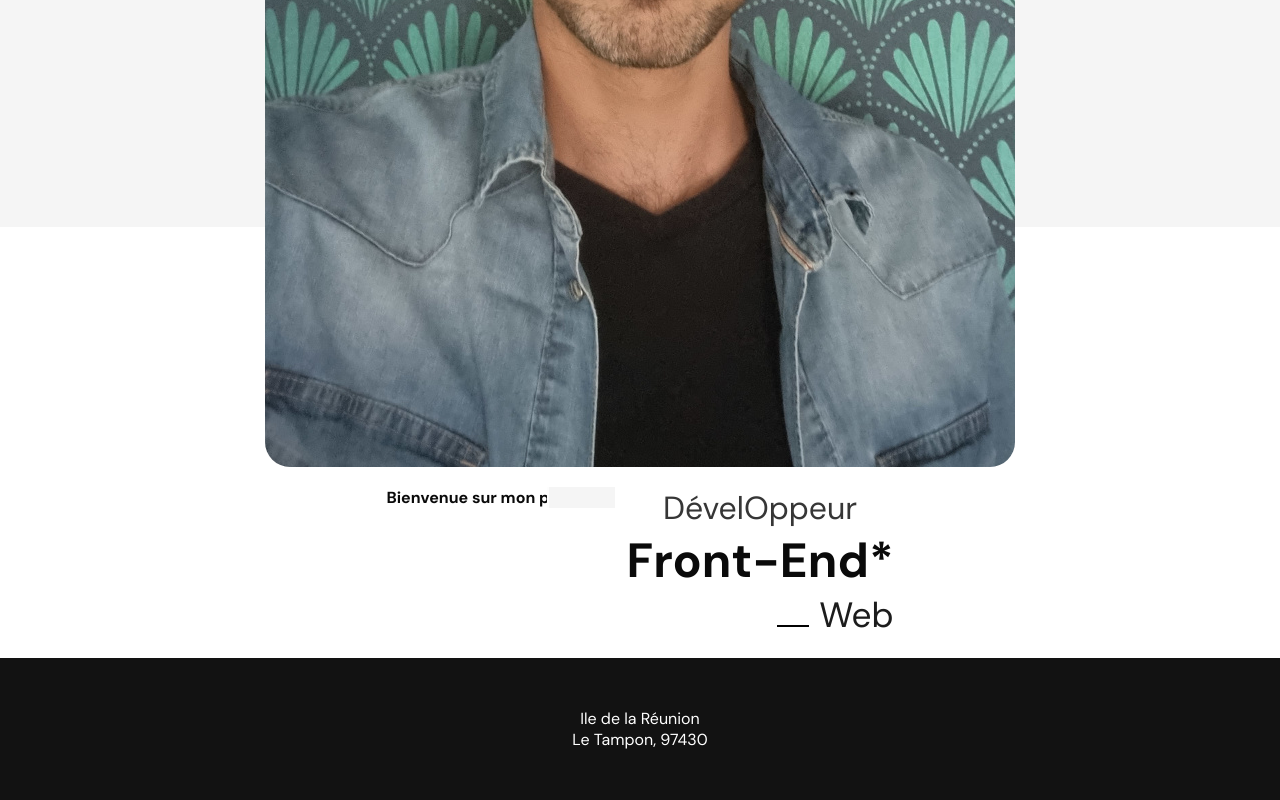
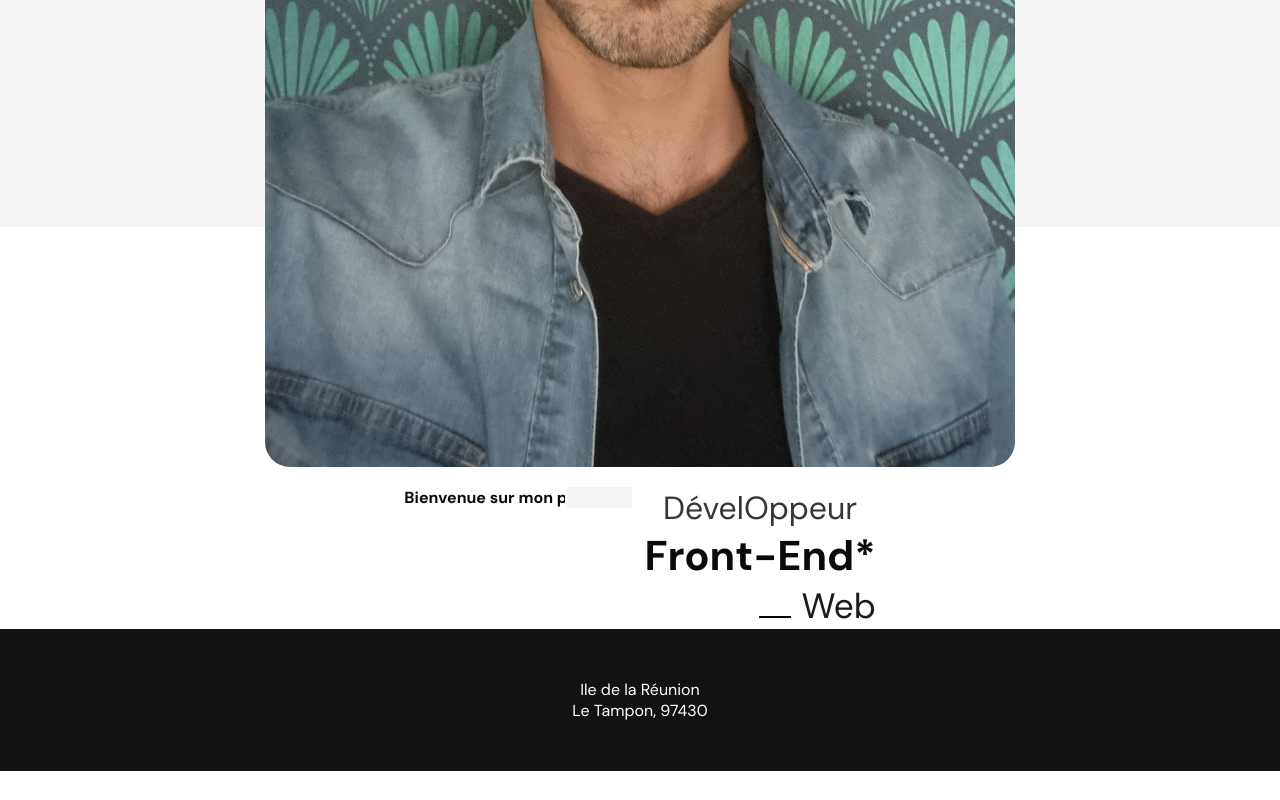
Before and after one commit to Brico97442/Amanville_Damien_Portfolio, a React (Create React App) app: page / in a window 1280 px wide. Shown: the part 713-1513 px from the top of the page. After the commit the page ends 1484 px from the top, so only its background shows below. Built offline with nearby package versions, Linux system fonts and the light colour scheme.

Commit message:
try to fix margin

```diff
--- a/src/App.jsx
+++ b/src/App.jsx
@@ -24,7 +24,7 @@ function App() {
   };
 
   return (
-    <div className="App">
+    <div className={`App ${isModalOpen ? 'no-scroll' : ''}`}>
       <Router>
         <Header openModal={openModal} />
         <Routes>
--- a/src/styles/index.css
+++ b/src/styles/index.css
@@ -121,8 +121,7 @@ header nav button.nav-link:hover {
 .welcome {
   display: flex;
   justify-content: center;
-  margin-top: 20px;
-  padding: 20px;
+  margin-top: 40px;
   flex-wrap: wrap;
   gap: 20px;
 }
@@ -167,7 +166,7 @@ header nav button.nav-link:hover {
 }
 .welcome-content h2 {
   color: #0a0a0a;
-  font-size: 3em;
+  font-size: 2.6em;
   animation: slideLeft 1.5s ease 21s 1 normal forwards;
 }
 @keyframes slideLeft {
@@ -420,4 +419,8 @@ main {
   max-width: 1440px;
 }
 
+.no-scroll {
+  position: fixed;
+}
+
 /*# sourceMappingURL=index.css.map */
--- a/src/styles/sass/index.scss
+++ b/src/styles/sass/index.scss
@@ -21,3 +21,7 @@
 main {
   max-width: 1440px;
 }
+
+.no-scroll{
+  position: fixed;
+}
--- a/src/styles/sass/welcome.scss
+++ b/src/styles/sass/welcome.scss
@@ -1,8 +1,7 @@
 .welcome {
   display: flex;
   justify-content: center;
-  margin-top: 20px;
-  padding: 20px;
+  margin-top: 40px;
   flex-wrap: wrap;
   gap: 20px;
 
@@ -53,7 +52,7 @@
 
     h2 {
       color: #0a0a0a;
-      font-size: 3em;
+      font-size: 2.6em;
       animation: slideLeft 1.5s ease 21s 1 normal forwards;
     }
 
```
Also changed, not shown: 1 other file (tests, documents, lock files or other folders).
